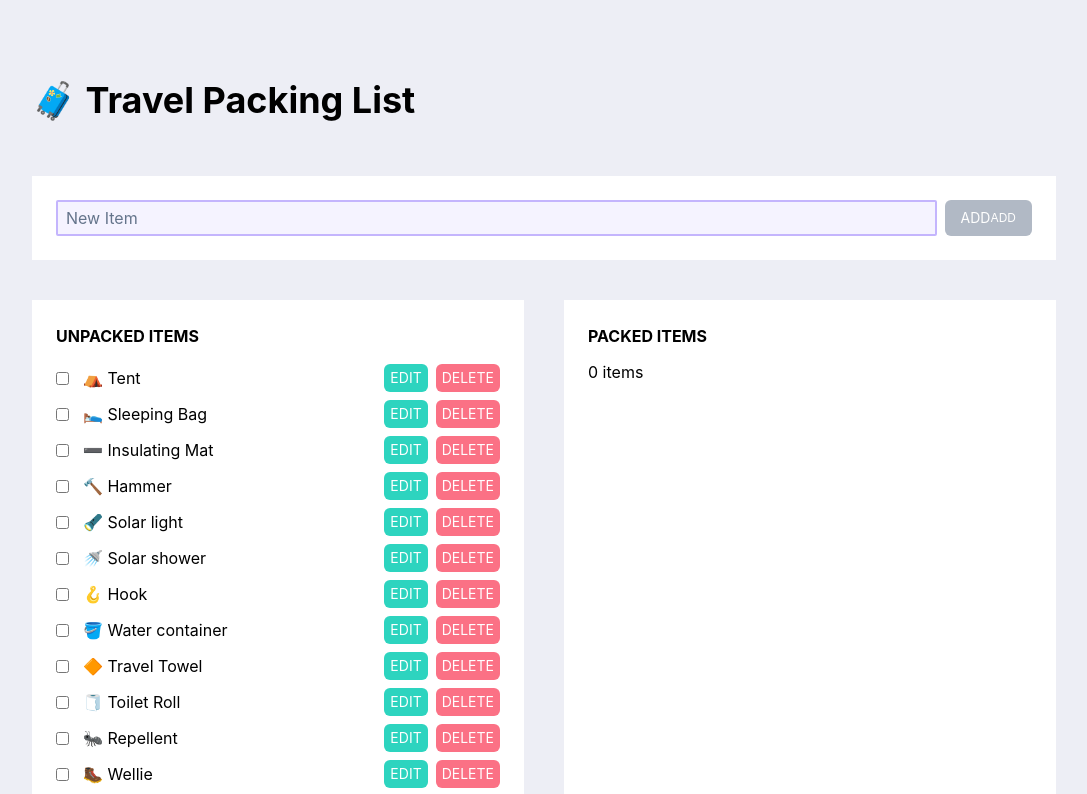
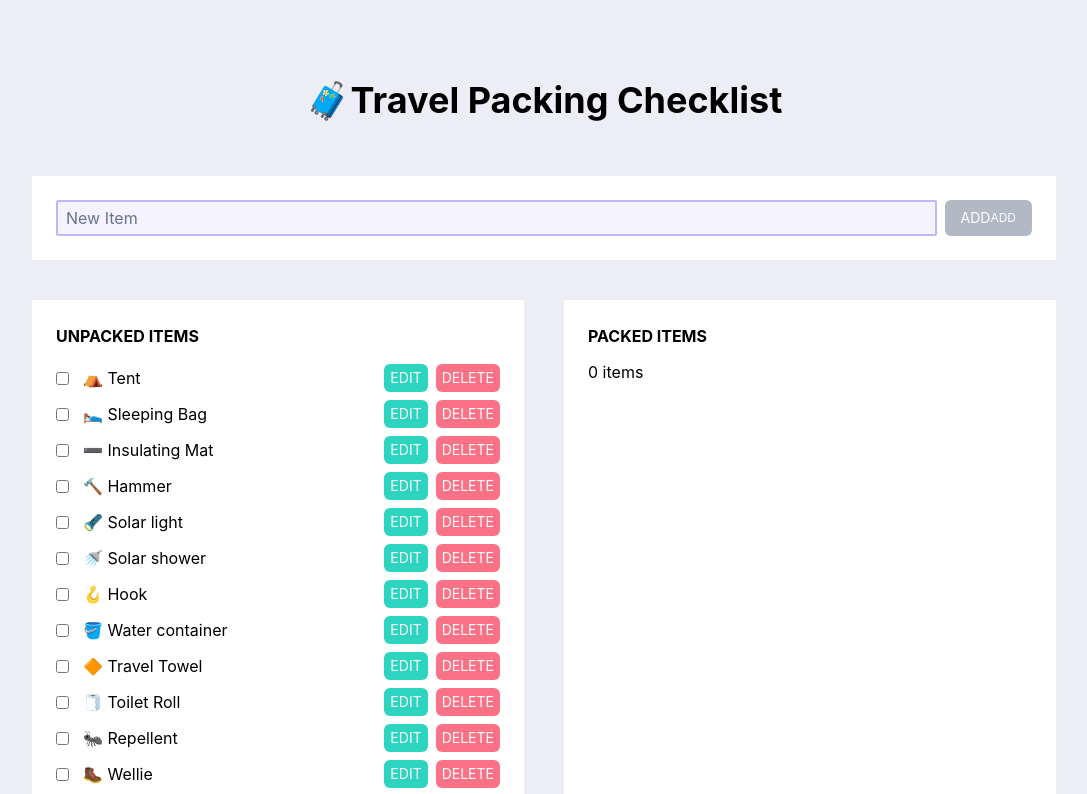
Before and after one commit to paulafffl/travel_packing_checklist, a React (Create React App) app: page / in a window 1280 px wide. Shown: the top 794 px of the page, without its empty margins (96-1183 px from the left). Built offline with nearby package versions, Linux system fonts and the light colour scheme.

Commit message:
Update title

```diff
--- a/public/index.html
+++ b/public/index.html
@@ -24,7 +24,7 @@
       work correctly both with client-side routing and a non-root public URL.
       Learn how to configure a non-root public URL by running `npm run build`.
     -->
-    <title>Travel Packing List</title>
+    <title>Travel Packing</title>
   </head>
   <body>
     <noscript>You need to enable JavaScript to run this app.</noscript>
--- a/src/components/App.tsx
+++ b/src/components/App.tsx
@@ -7,7 +7,9 @@ function App() {
   const { packedItems, unpackedItems } = useContext(ItemsContext);
   return (
     <main className="main-margin">
-      <h1> 🧳 Travel Packing List</h1>
+      <h1 className="text-left sm:text-center">
+        🧳Travel <span className="whitespace-nowrap">Packing Checklist</span>
+      </h1>
       <NewItem />
       <div className="flex flex-col gap-x-10 md:flex-row">
         <List title="Unpacked Items" items={unpackedItems} />
```
Also changed, not shown: public/manifest.json.
